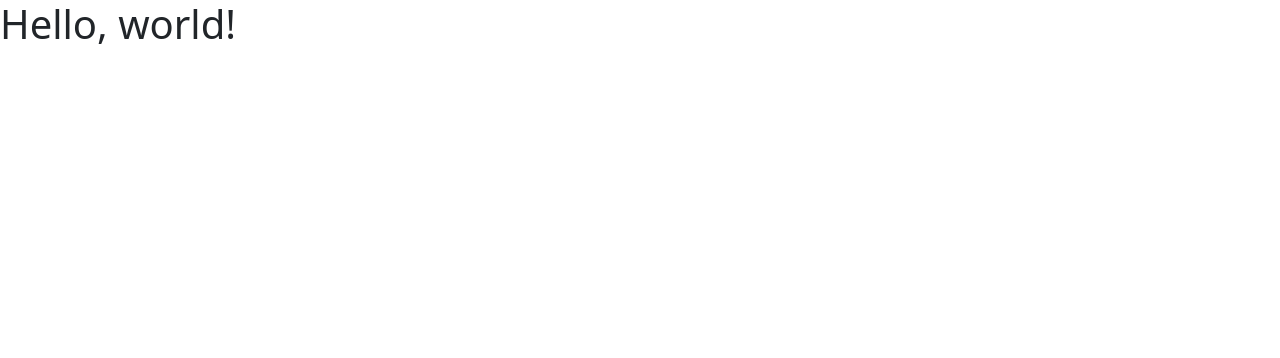
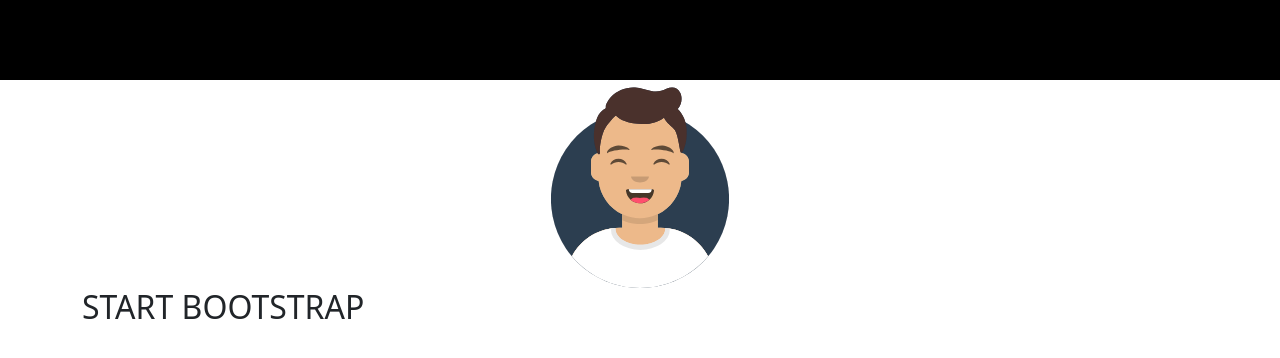
Before and after one commit to RiccardoVoltolina/html-css-bootstrap-freelancer, a plain HTML site: page index.html in a window 1280 px wide. Drawn offline with nearby package versions, Linux system fonts and the light colour scheme.

Commit message:
add sections structure

```diff
--- a/index.html
+++ b/index.html
@@ -8,7 +8,64 @@
     <link rel="stylesheet" href="./style/style.css">
   </head>
   <body>
-    <h1>Hello, world!</h1>
+    <header></header>
+
+    <!-- start main section -->
+
+    <main>
+
+        <!-- start jumbotron section -->
+
+        <section class="jumbotron">
+            <div class="container">
+                <div class="row flex-column align-items-center">
+                    <div class="col img_dimension">
+                        <img src="./img/avatar.svg" alt="">
+                    </div>
+                    <div class="col">
+                        <h2>START BOOTSTRAP</h2>
+                    </div>
+                </div>
+            </div>
+
+        </section>
+
+        <!-- start portfolio section -->
+
+        <section class="portfolio">
+
+        </section>
+
+        <!-- start about section -->
+
+        <section class="about">
+
+        </section>
+
+        <!-- start contact section -->
+
+        <section class="contact">
+
+        </section>
+
+        <!-- start info section -->
+
+        <section class="info">
+
+        </section>
+    </main>
+
+    <!-- end main -->
+    <footer>
+
+    </footer>
+
+
+
+
+
+
+
     <script src="https://cdn.jsdelivr.net/npm/bootstrap@5.3.0/dist/js/bootstrap.bundle.min.js" integrity="sha384-geWF76RCwLtnZ8qwWowPQNguL3RmwHVBC9FhGdlKrxdiJJigb/j/68SIy3Te4Bkz" crossorigin="anonymous"></script>
   </body>
 </html>
--- a/style/style.css
+++ b/style/style.css
@@ -0,0 +1,15 @@
+/* start header */
+
+header {
+    background-color: black;
+    height: 80px;
+}
+
+/* start main */
+
+/* start jumbotron section */
+
+.img_dimension {
+    width: 220px;
+    height: 250px;
+}
```
